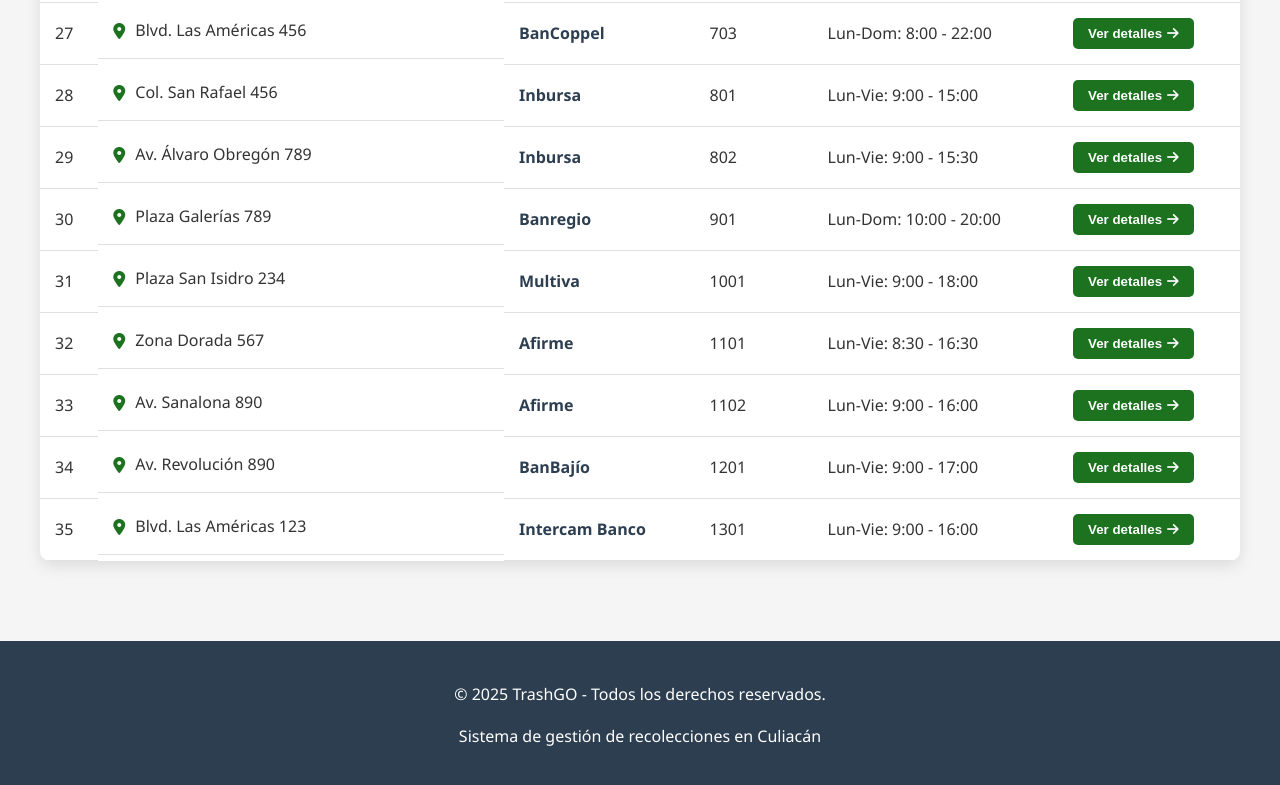
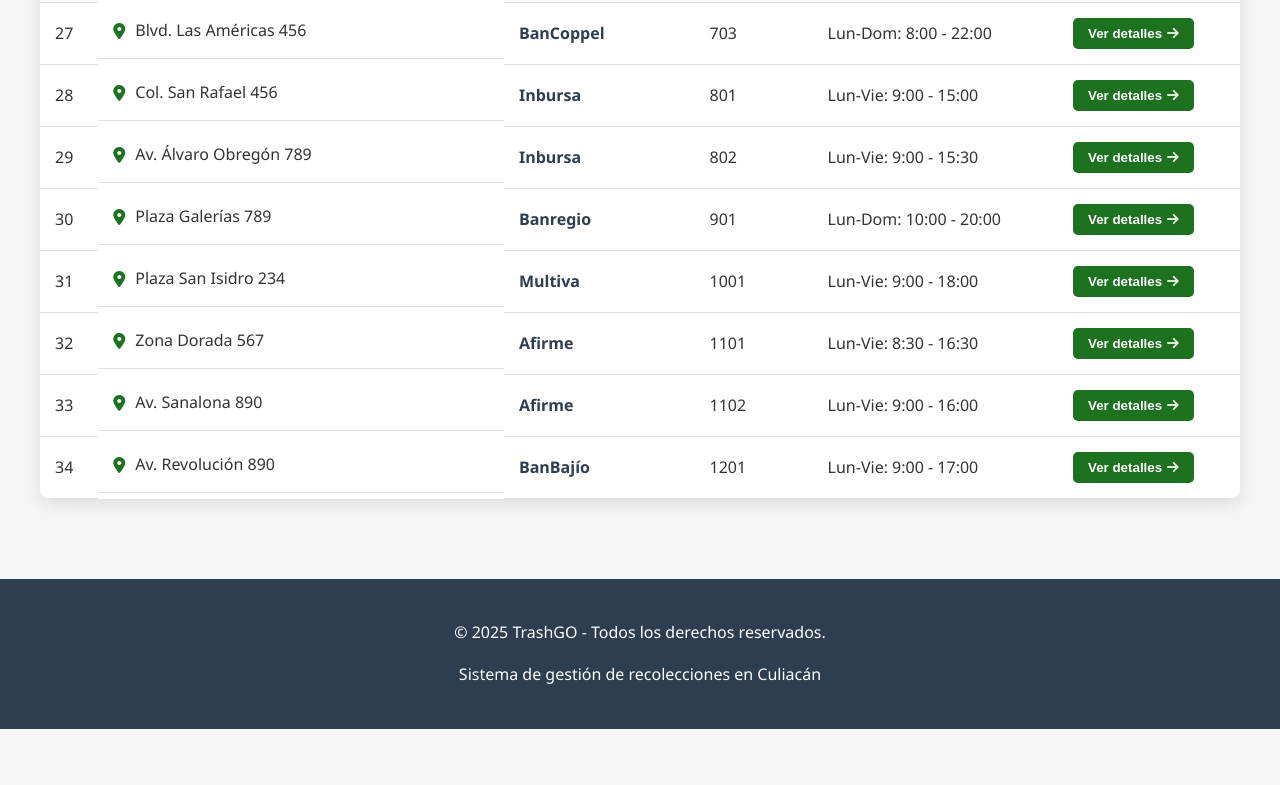
Before and after one commit to dacequi/TrashGO.github.io, a plain HTML site: page recolecciones.html in a window 1280 px wide. Shown: the part 1999-2784 px from the top of the page. After the commit the page ends 2728 px from the top, so only its background shows below. Drawn offline with Linux system fonts and the light colour scheme.

Commit message:
Update recolecciones.html

```diff
--- a/recolecciones.html
+++ b/recolecciones.html
@@ -681,19 +681,6 @@
               <td>Lun-Vie: 9:00 - 17:00</td>
               <td><button class="action-btn" onclick="window.location.href='BANCO1.HTML'">Ver detalles <i class="fas fa-arrow-right"></i></button></td>
             </tr>
-
-            <!-- Intercam Banco -->
-            <tr>
-              <td>35</td>
-              <td class="location-cell"><i class="fas fa-map-marker-alt location-icon"></i>Blvd. Las Américas 123</td>
-              <td>
-                <div class="bank-name">Intercam Banco</div>
-
-              </td>
-              <td>1301</td>
-              <td>Lun-Vie: 9:00 - 16:00</td>
-              <td><button class="action-btn" onclick="window.location.href='BANCO1.HTML'">Ver detalles <i class="fas fa-arrow-right"></i></button></td>
-            </tr>
           </tbody>
         </table>
       </div>
```
